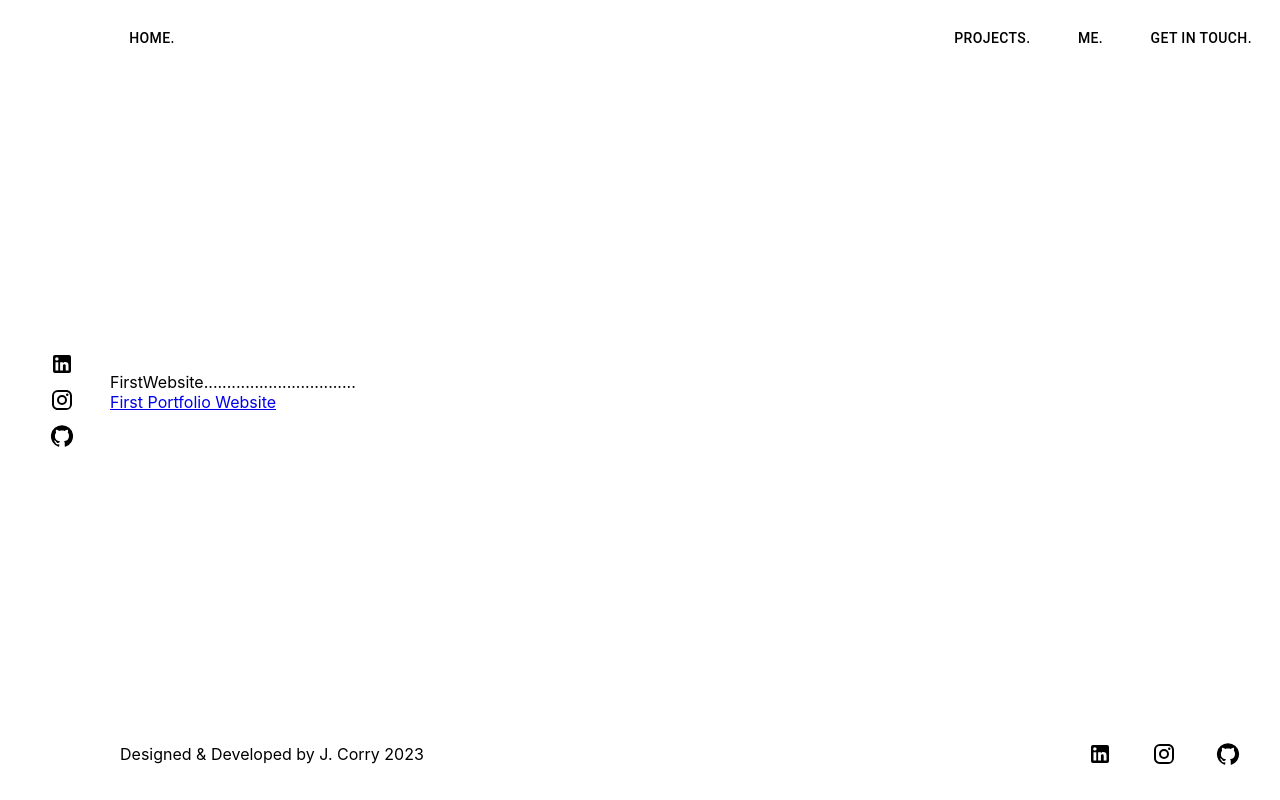
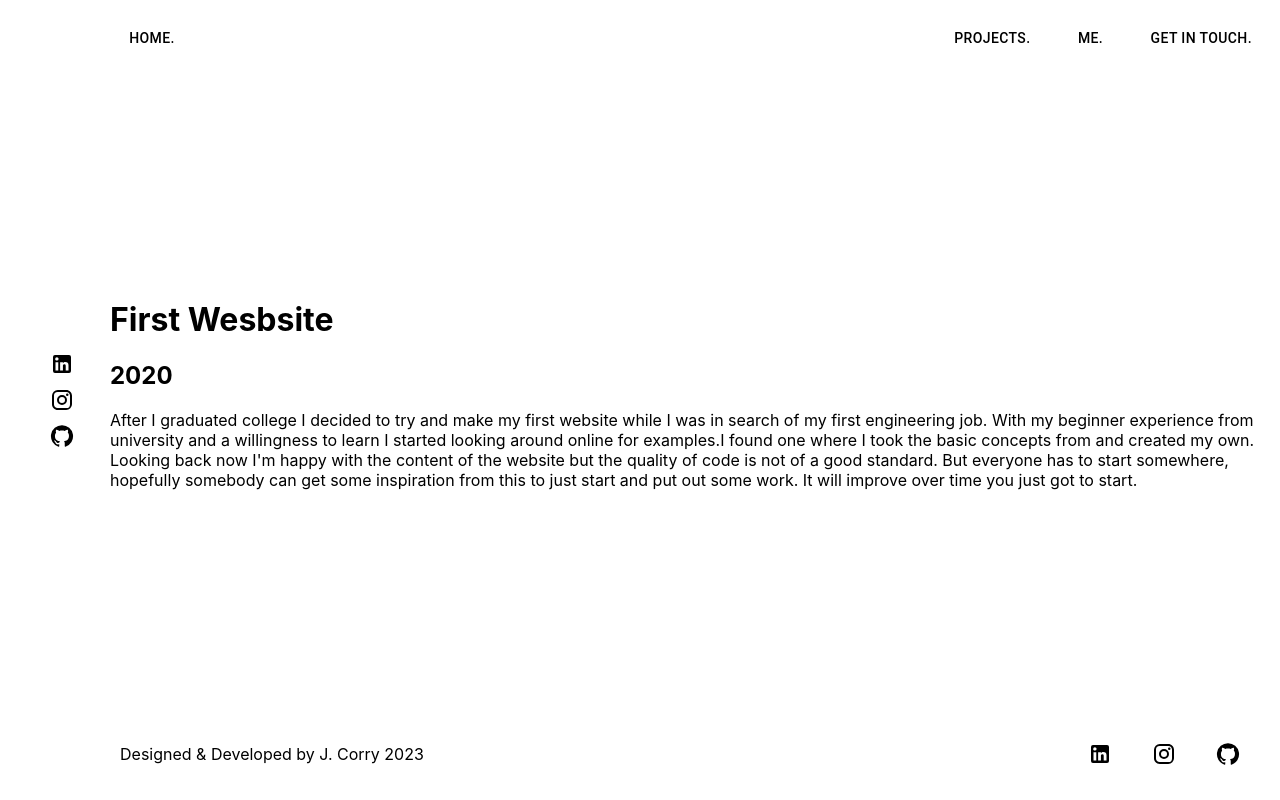
Before and after one commit to johnec123/ReactPersonalWebsite, a React (Create React App) app: page /projects/first-website in a window 1280 px wide. Built offline with nearby package versions, Linux system fonts and the light colour scheme.

Commit message:
Project component added

```diff
--- /dev/null
+++ b/src/main/components/project/index.tsx
@@ -0,0 +1,91 @@
+import { ImageList, ImageListItem } from "@mui/material";
+import React from "react";
+import MapOne from "../../../assets/images/MapOne.jpg";
+import MapTwo from "../../../assets/images/MapTwo.jpg";
+import WearOSScreen from "../../../assets/images/WearOSScreen.png";
+import WearOSScreenshot from "../../../assets/images/WearOSScreenshot.png";
+
+const data = [
+  {
+    heading: "Smartwatch Outdoors Application",
+    subHeading: "Undergraduate Project",
+    info: "Determining the location on the Irish National Grid is an issue many people who enjoy outdoor activities such as mountaineering encounter. The problem arises when with the use of an ordnance survey map the exact location of the user cannot be determined. This project aims to develop an application to run on Wear OS. The applications is developed on Android Studio with the use of the Android Studio Emulator along with a physical smartwatch. The main goal of the application is to have the capabilities to convert the GPS location coordinates to the coordinates used in the Irish National Grid reference system. Other features are included in the application such as a navigational feature that can determine the distance from a destination.",
+    images: [
+      {
+        src: MapOne,
+        title: "Map One",
+      },
+      {
+        src: WearOSScreen,
+        title: "WearOS Screen",
+      },
+      {
+        src: MapTwo,
+        title: "Map Two",
+      },
+      {
+        src: WearOSScreenshot,
+        title: "WearOS Screenshot",
+      },
+    ],
+  },
+  {
+    heading: "First Wesbsite",
+    subHeading: "2020",
+    info: "After I graduated college I decided to try and make my first website while I was in search of my first engineering job. With my beginner experience from university and a willingness to learn I started looking around online for examples.I found one where I took the basic concepts from and created my own. Looking back now I'm happy with the content of the website but  the quality of code is not of a good standard.  But everyone has to start somewhere, hopefully somebody can get some inspiration from this to just start and put out some work. It will improve over time you just got to start.",
+  },
+  {
+    heading: "New Website",
+    subHeading: "2023",
+    info: "Welcome to my personal website! This site was built using React, a popular JavaScript library for building user interfaces. Throughout the development process, I faced various challenges such as designing a responsive layout and implementing certain features, but with persistence and problem-solving, I was able to overcome them. On this page, you'll find more details about the tools and technologies I used to build this site, as well as some screenshots of its development. Thank you for visiting and please feel free to explore my other projects!",
+    tech: [
+      {
+        name: "React",
+        use: "Frontend Framework",
+      },
+      {
+        name: "Typescript",
+        use: "Coding Language",
+      },
+      {
+        name: "Github",
+        use: "Source Control",
+      },
+      {
+        name: "AWS Amplify",
+        use: "Hosting Platform",
+      },
+    ],
+  },
+];
+
+export interface ProjectProps {
+  projectHeading: string;
+}
+
+const Project: React.FC<ProjectProps> = ({ projectHeading }) => {
+  const filteredData = data.filter(({ heading }) => heading === projectHeading);
+  const itemData = filteredData[0];
+  return (
+    <div>
+      <h1>{itemData.heading}</h1>
+      <h2>{itemData.subHeading}</h2>
+      <p>{itemData.info}</p>
+      {itemData.images && (
+        <ImageList variant="standard" cols={4} gap={8}>
+          {itemData.images.map((image: any) => (
+            <ImageListItem key={image.src}>
+              <img
+                src={`${image.src}?w=248&fit=crop&auto=format`}
+                srcSet={`${image.src}?w=248&fit=crop&auto=format&dpr=2 2x`}
+                alt={image.title}
+              ></img>
+            </ImageListItem>
+          ))}
+        </ImageList>
+      )}
+    </div>
+  );
+};
+
+export default Project;
--- a/src/main/pages/projects/ordnanceSurvey/index.tsx
+++ b/src/main/pages/projects/ordnanceSurvey/index.tsx
@@ -1,51 +1,10 @@
-import { ImageList, ImageListItem } from "@mui/material";
 import React from "react";
-import MapOne from "../../../../assets/images/MapOne.jpg";
-import MapTwo from "../../../../assets/images/MapTwo.jpg";
-import WearOSScreen from "../../../../assets/images/WearOSScreen.png";
-import WearOSScreenshot from "../../../../assets/images/WearOSScreenshot.png";
-
-const itemData = {
-  heading: "Smartwatch Outdoors Application",
-  subHeading: "Undergraduate Project",
-  info: "Determining the location on the Irish National Grid is an issue many people who enjoy outdoor activities such as mountaineering encounter. The problem arises when with the use of an ordnance survey map the exact location of the user cannot be determined. This project aims to develop an application to run on Wear OS. The applications is developed on Android Studio with the use of the Android Studio Emulator along with a physical smartwatch. The main goal of the application is to have the capabilities to convert the GPS location coordinates to the coordinates used in the Irish National Grid reference system. Other features are included in the application such as a navigational feature that can determine the distance from a destination.",
-  images: [
-    {
-      src: MapOne,
-      title: "Map One",
-    },
-    {
-      src: WearOSScreen,
-      title: "WearOS Screen",
-    },
-    {
-      src: MapTwo,
-      title: "Map Two",
-    },
-    {
-      src: WearOSScreenshot,
-      title: "WearOS Screenshot",
-    },
-  ],
-};
+import Project from "../../../components/project";
 
 const OrdnanceSurvey: React.FC = () => {
   return (
     <div>
-      <h1>{itemData.heading}</h1>
-      <h2>{itemData.subHeading}</h2>
-      <p>{itemData.info}</p>
-      <ImageList variant="standard" cols={4} gap={8}>
-        {itemData.images.map((image: any) => (
-          <ImageListItem key={image.src}>
-            <img
-              src={`${image.src}?w=248&fit=crop&auto=format`}
-              srcSet={`${image.src}?w=248&fit=crop&auto=format&dpr=2 2x`}
-              alt={image.title}
-            ></img>
-          </ImageListItem>
-        ))}
-      </ImageList>
+      <Project projectHeading="Smartwatch Outdoors Application"></Project>
     </div>
   );
 };
--- a/src/main/pages/projects/websiteOne/index.tsx
+++ b/src/main/pages/projects/websiteOne/index.tsx
@@ -1,14 +1,8 @@
 import React from "react";
+import Project from "../../../components/project";
 
 const WebsiteOne: React.FC = () => {
-  return (
-    <div>
-      <div>FirstWebsite.................................</div>
-      <a href="https://master.d33cgn9c66twwy.amplifyapp.com/">
-        First Portfolio Website
-      </a>
-    </div>
-  );
+  return <Project projectHeading="First Wesbsite"></Project>;
 };
 
 export default WebsiteOne;
--- a/src/main/pages/projects/websiteTwo/index.tsx
+++ b/src/main/pages/projects/websiteTwo/index.tsx
@@ -1,7 +1,8 @@
 import React from "react";
+import Project from "../../../components/project";
 
 const WebsiteTwo: React.FC = () => {
-  return <div>WebsiteTwo</div>;
+  return <Project projectHeading="New Website"></Project>;
 };
 
 export default WebsiteTwo;
```
